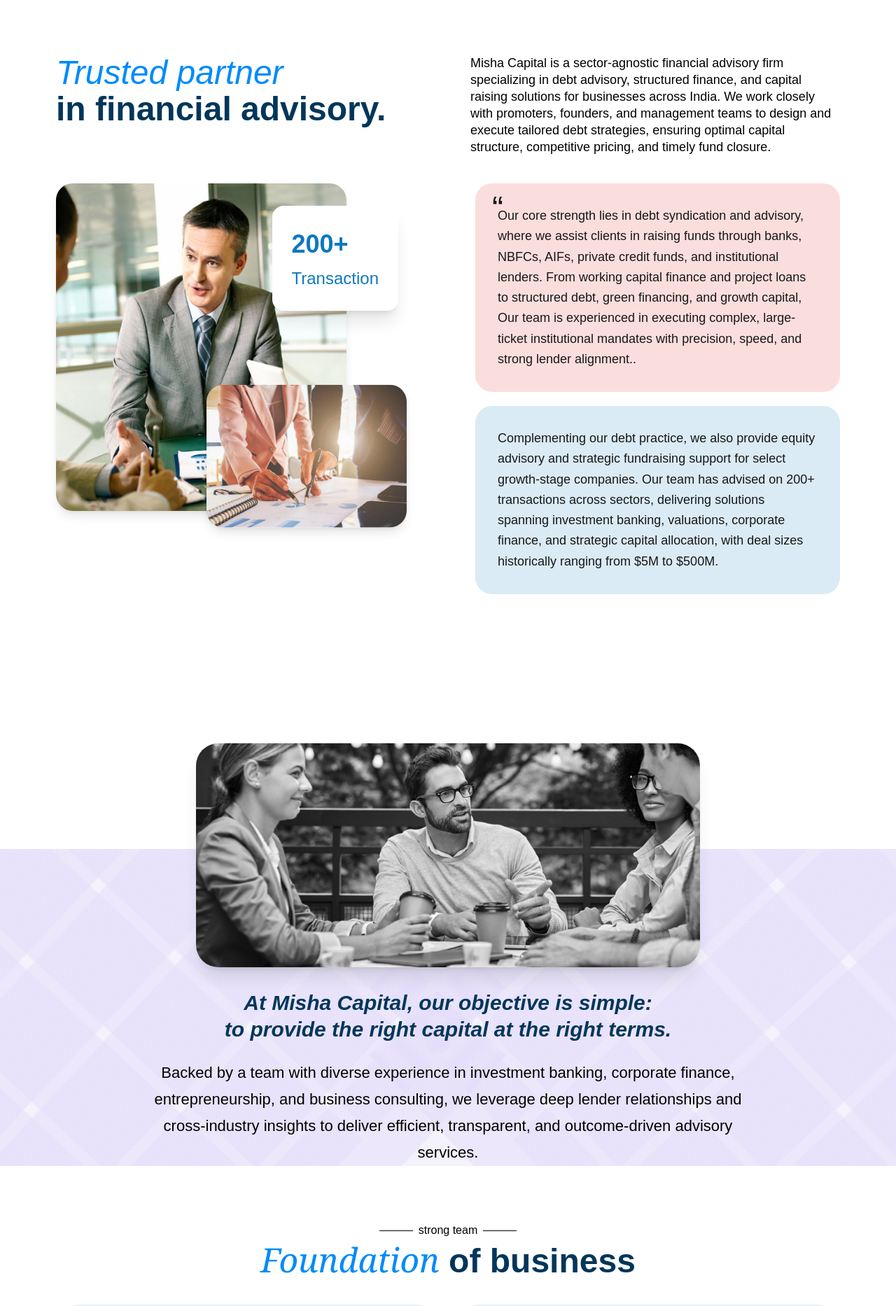
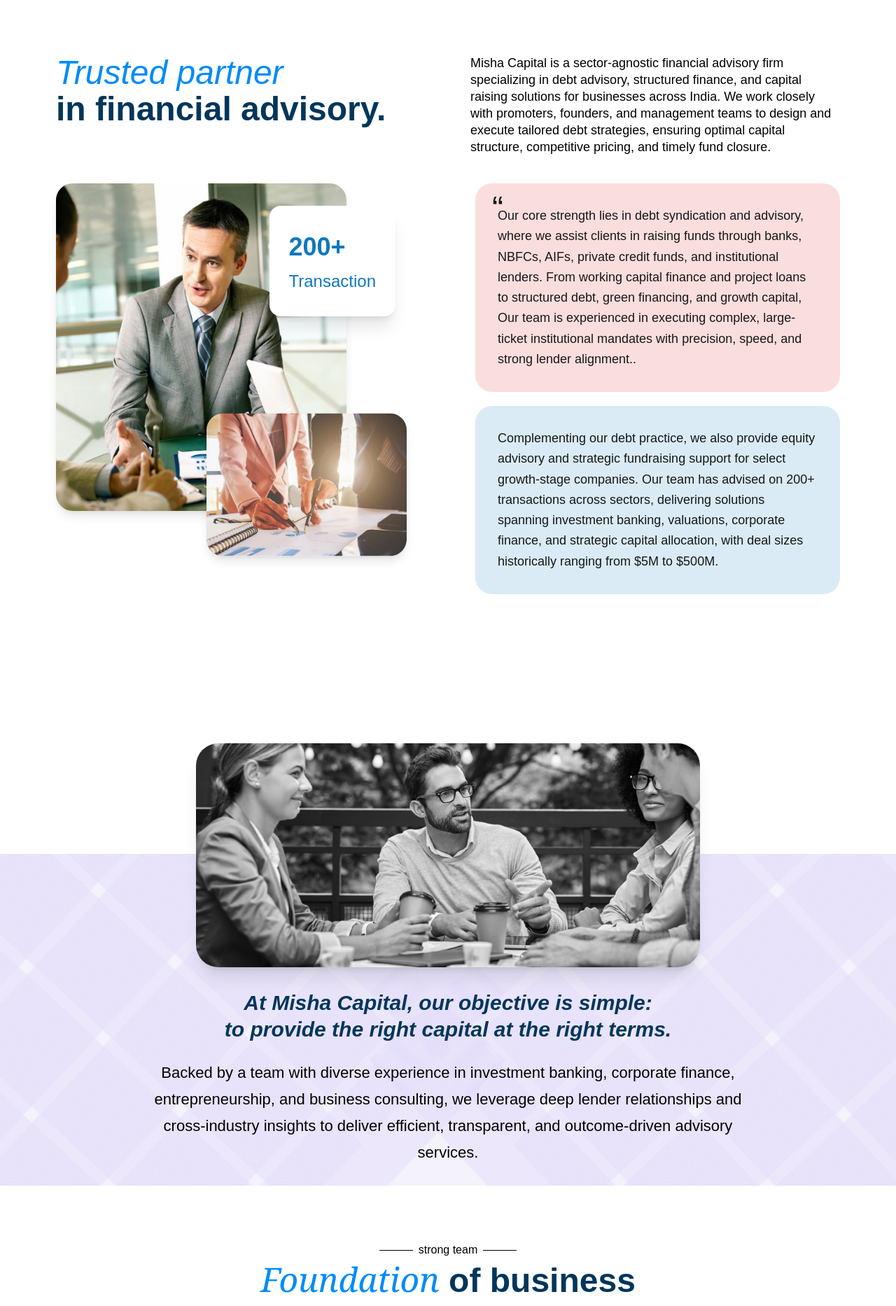
Before and after one commit to taniya7719/misha-capital, a Next.js app: page /About in a window 1280 px wide. Shown: the part 482-2348 px from the top of the page at 70% size. Built offline with nearby package versions, Linux system fonts and the light colour scheme.

Commit message:
about page

```diff
--- a/src/Components/AboutUs.jsx
+++ b/src/Components/AboutUs.jsx
@@ -284,10 +284,10 @@
 
             <img
               src="/about-2.jpg"
-              className="rounded-3xl w-[286px] shadow-lg absolute top-1/2 -translate-y-[55%]  right-5"
+              className="rounded-3xl w-[286px] shadow-lg absolute top-1/2 -translate-y-[35%]  right-5"
             />
 
-            <div className="absolute top-8 right-8 bg-white rounded-2xl shadow-xl px-7 py-7">
+            <div className="absolute top-8 right-9 bg-white rounded-2xl shadow-xl px-7 py-8">
               <div className="text-[36px] font-bold text-[#0E78BE]">200+</div>
               <div className="text-[24px] text-[#0E78BE] mt-1">Transaction</div>
             </div>
@@ -359,6 +359,8 @@
         text-[22px]
         leading-[38px]
         text-[#000000]
+        pb-7
+
       ">
         Backed by a team with diverse experience in investment banking,
         corporate finance, entrepreneurship, and business consulting,
```
